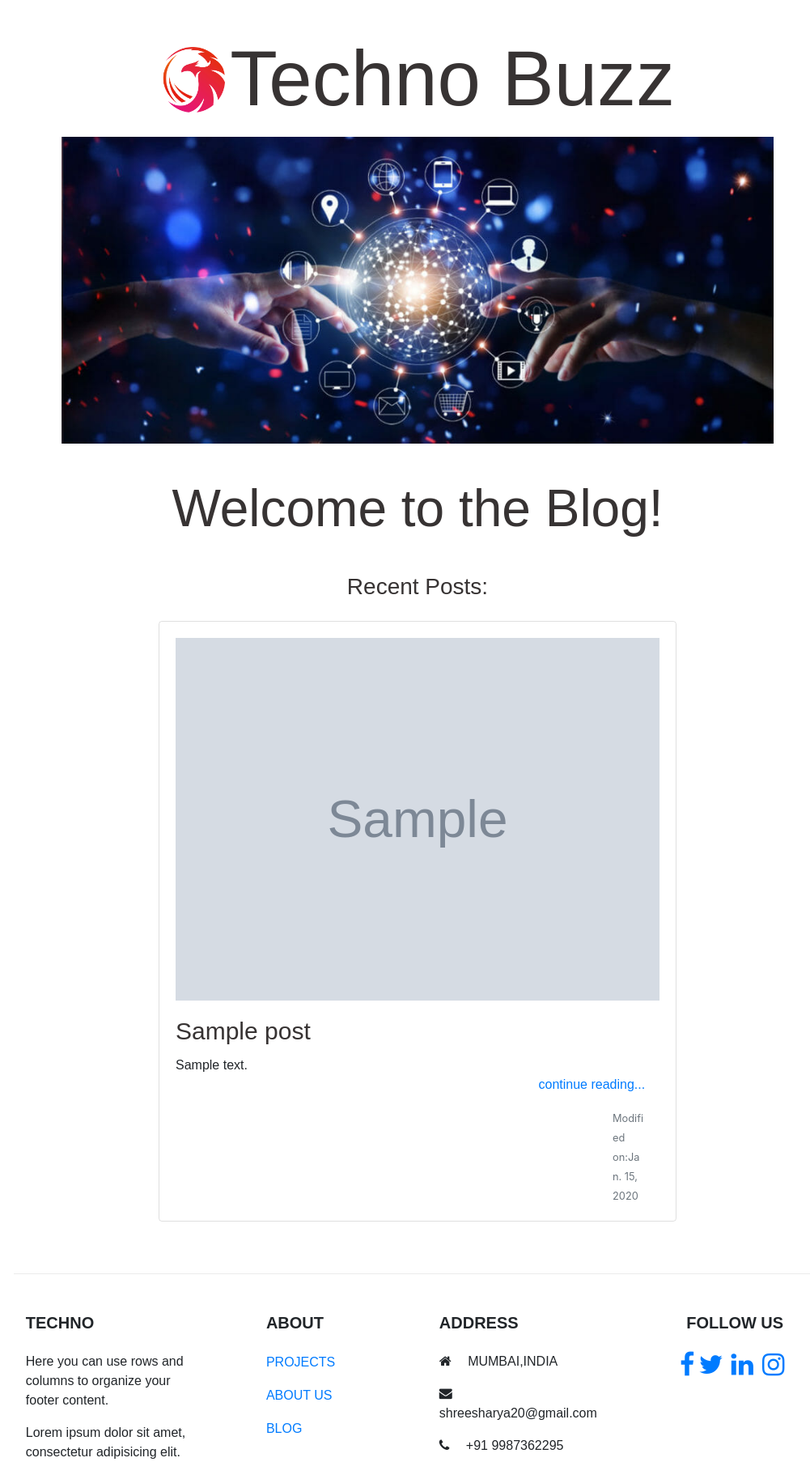
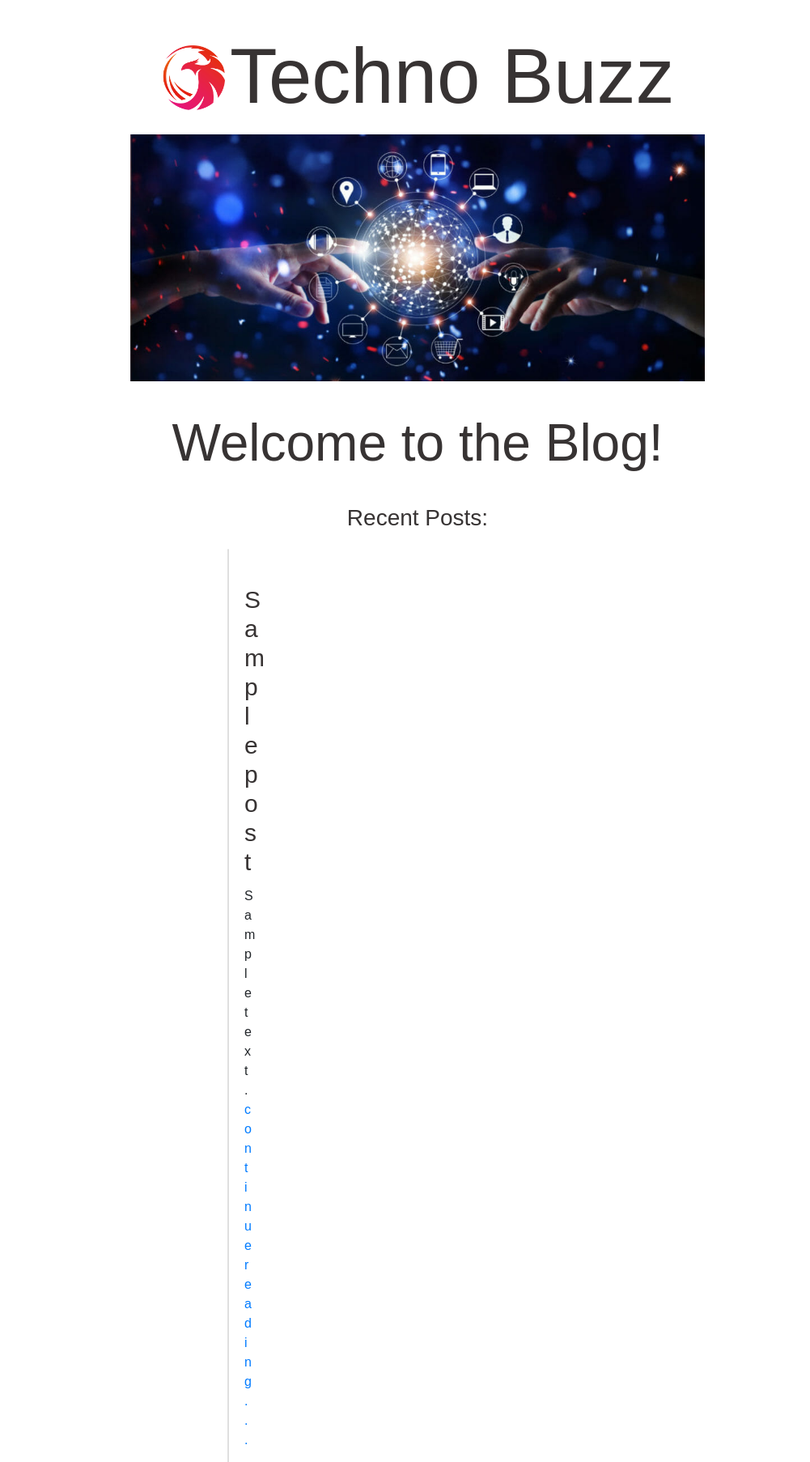
Before and after one commit to shreesh30/blog, a Django app: page / in a window 1280 px wide. Shown: the part 119-1925 px from the top of the page at 81% size, without its empty margins (124-1125 px from the left). Run offline with Django 3.2, Linux system fonts and the light colour scheme; tables that the repository leaves empty hold one stand-in row (values such as "Sample post"); grey boxes marked "Sample" are stand-in pictures; some libraries are stand-ins or nearby versions; some web fonts are replaced.

Commit message:
index template changed

```diff
--- a/templates/pages/index.html
+++ b/templates/pages/index.html
@@ -1,6 +1,7 @@
 {%extends 'base.html'%}
 {%load static%}
 {%block content%}
+<div class="container">
 <div id="heading" style="width: 100%;">
     <img src="{%static 'img/logotrial.png'%}" width="80" height="80" class="img-fluid" id="index_logo" alt="Responsive image"  >Techno Buzz</div>
 
@@ -18,13 +19,9 @@
     </div>
           {%for recent_post in recent_posts%}
 
+          <div class="row">
 
-
-
-
-
-
-
+            <div class="col-lg-3">
               <div class="card-group" style="padding-left: 20em; padding-right:20em;width:100%;height:auto; margin-bottom:2%">
                 <div class="card" style="background: transparent;width:100%;height:auto">
                   {%if recent_post.image%}
@@ -42,10 +39,19 @@
 
               </div>
 
+            </div>
+          </div>
+
+
+
+
+
+
+
 
           {%endfor%}
 
 
-
+</div>
 
 {%endblock%}
```
Lines whose indentation alone changed are shown as unchanged.
